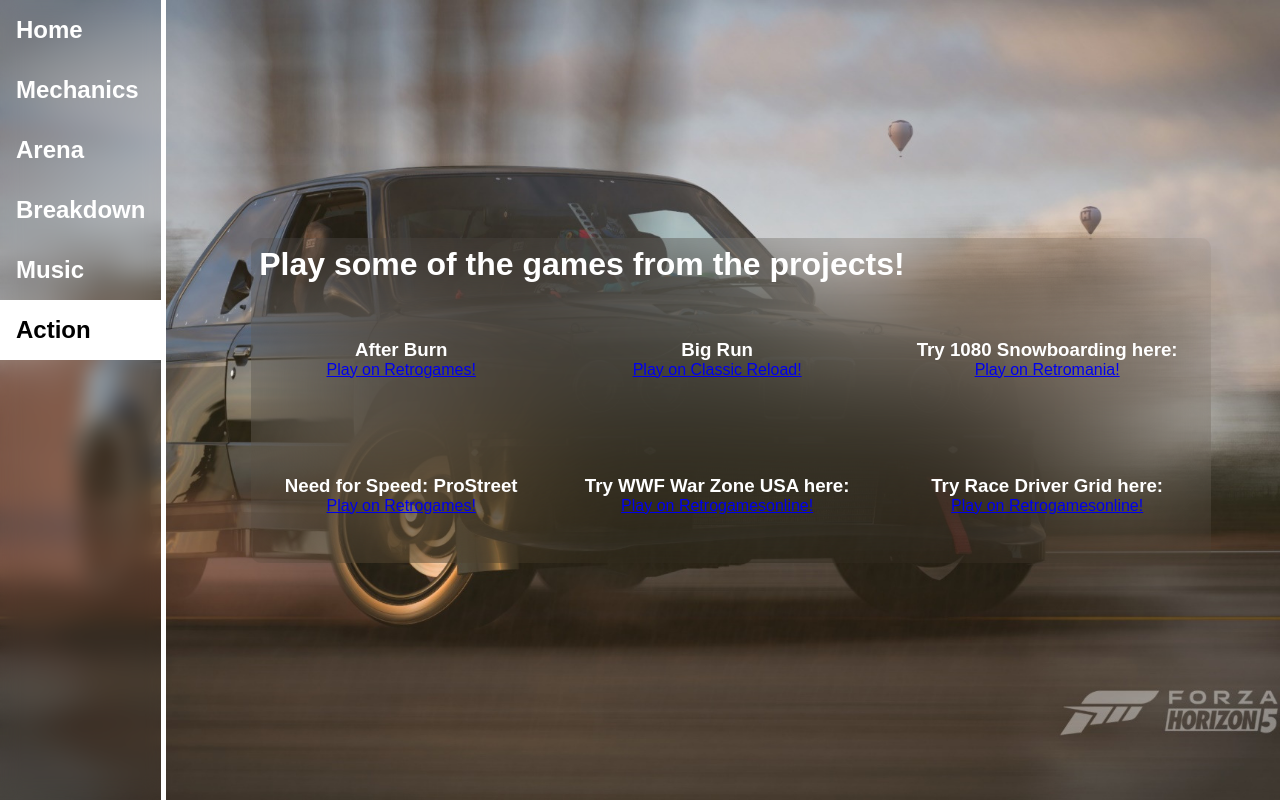
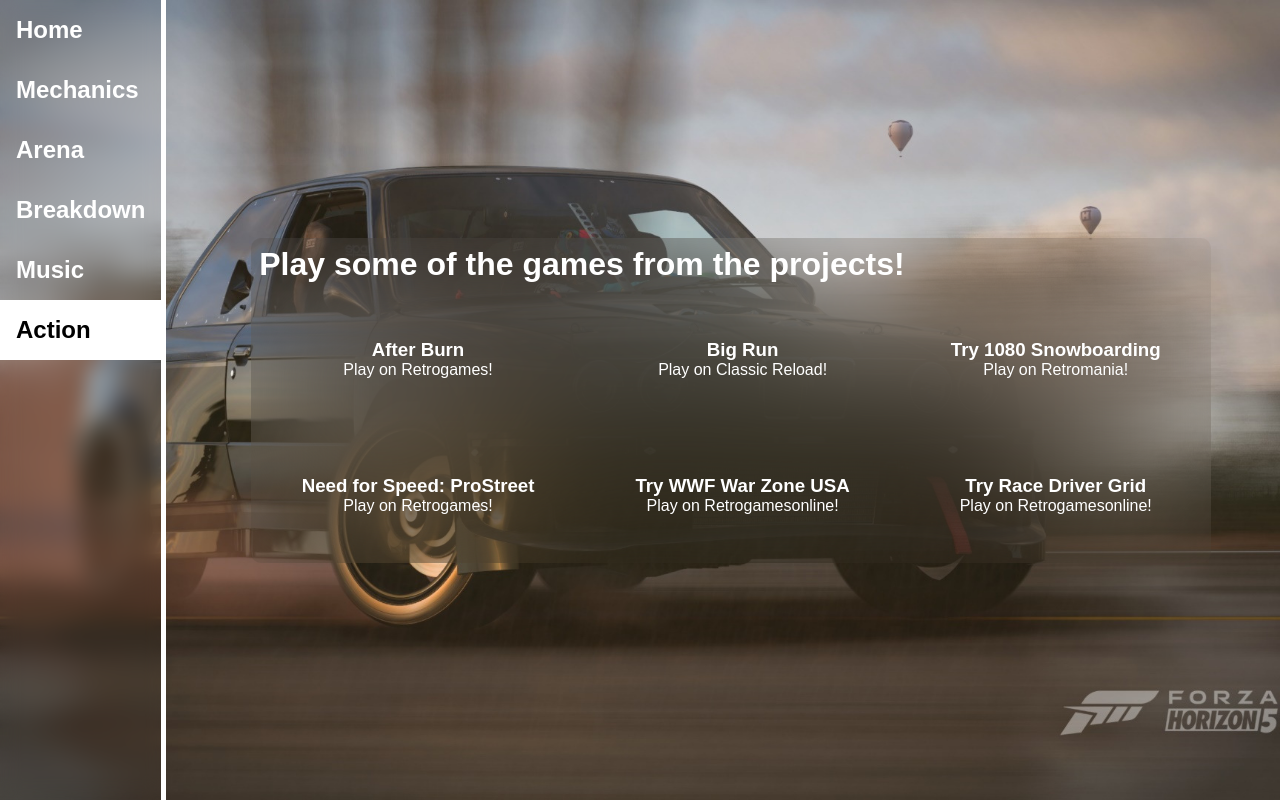
Before and after one commit to PlacideNdai/Digital-Culture-and-Data-Analytics-Final-Project, a Vue app: page /action in a window 1280 px wide. Built offline with nearby package versions, Linux system fonts and the light colour scheme.

Commit message:
not the best work

```diff
--- a/src/pages/Action.vue
+++ b/src/pages/Action.vue
@@ -18,7 +18,7 @@
                 <a href="https://classicreload.com/play/big-run.html"> Play on Classic Reload!</a>
             </div>
             <div @click="window.open('https://retromania.gg/games/n64/1080deg-snowboarding')">
-                <h3>Try 1080 Snowboarding here:</h3>
+                <h3>Try 1080 Snowboarding</h3>
                 <a href="https://retromania.gg/games/n64/1080deg-snowboarding">Play on Retromania!</a>
 
             </div>
@@ -30,13 +30,13 @@
 
 
             <div @click="window.open('https://www.retrogamesonline.io/wwf-war-zone-usa')">
-                <h3>Try WWF War Zone USA here:</h3>
+                <h3>Try WWF War Zone USA</h3>
                 <a href="https://retrogamesonline.io/wwf-war-zone-usa ">Play on Retrogamesonline!</a>
             </div>
 
 
             <div @click="window.open('https://www.retrogamesonline.io/race-driver-grid-europe-enfrdeesit')">
-                <h3>Try Race Driver Grid here:</h3>
+                <h3>Try Race Driver Grid</h3>
                 <a href="https://retrogamesonline.io/race-driver-grid-europe-enfrdeesit" target="_blank">Play on Retrogamesonline!</a>
             </div>
         </div>
@@ -80,10 +80,15 @@
         align-items: center;
     }
 
+    .game-container div a {
+        color: white;
+        text-decoration: none;
+    }
+
 
     .game-container div:hover {
-        background: white;
-        color: black;
+        background: rgba(210, 203, 203, 0.284);
+        color: white;
         cursor: pointer;
         scale: 1.001;
         transition: all .2s ease-in-out;
```
